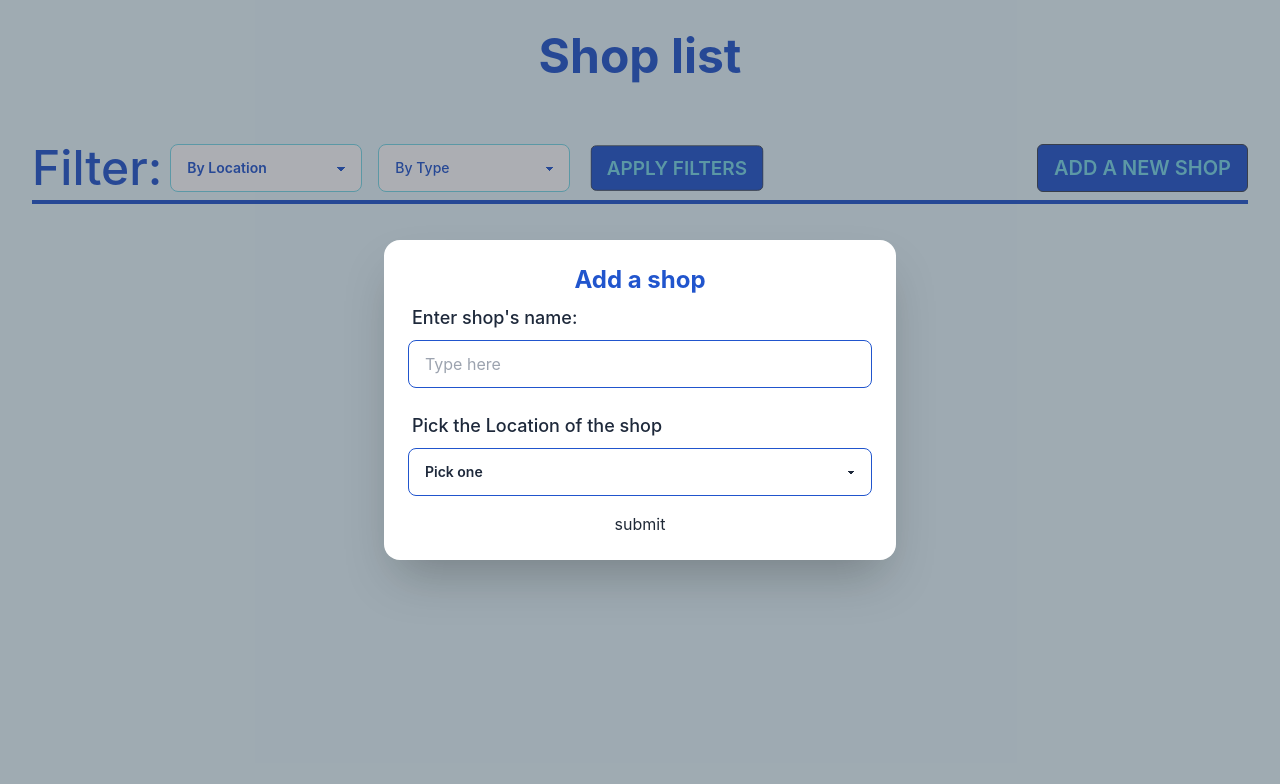
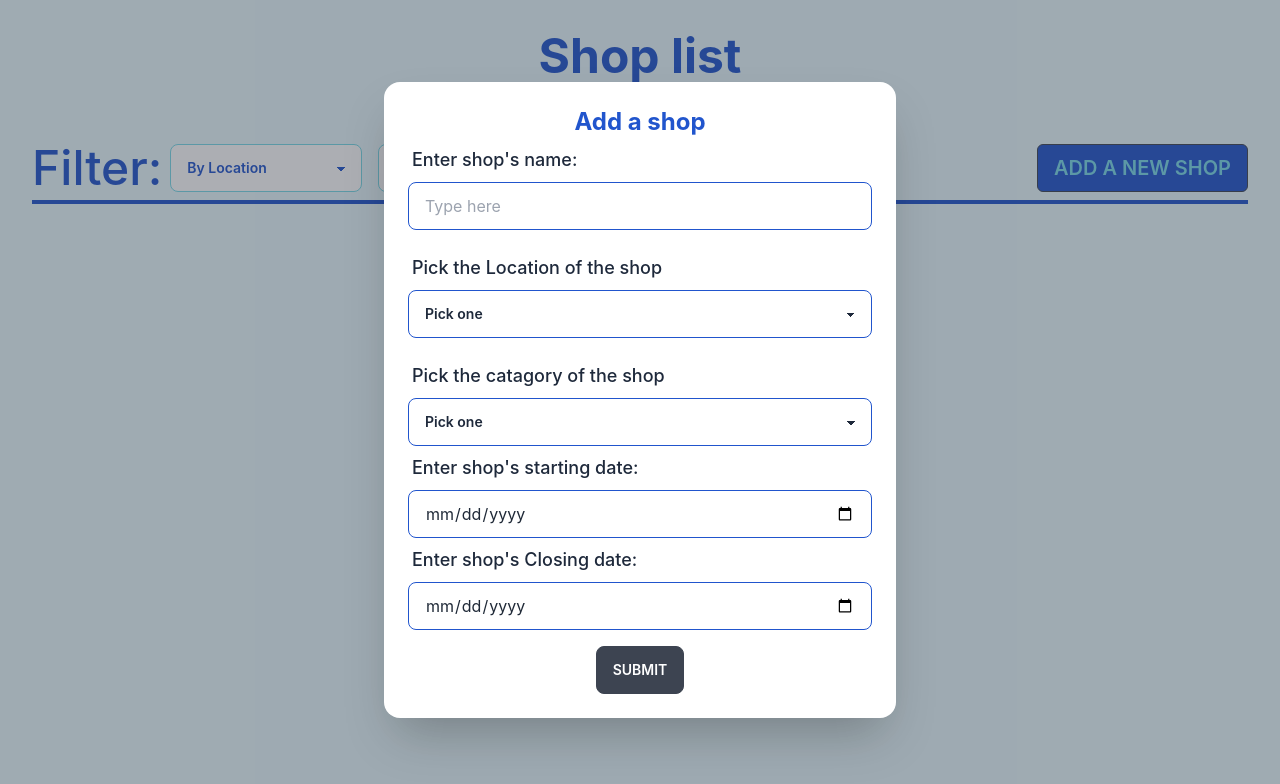
Before and after one commit to kridi32/shop-list, a React (Create React App) app: page / in a window 1280 px wide. Both pictures are taken after a click on the label "ADD A NEW SHOP". Shown: the top 784 px of the page. Built offline with nearby package versions, Linux system fonts and the light colour scheme.

Commit message:
date validation donw

```diff
--- a/src/Components/FormModal.js
+++ b/src/Components/FormModal.js
@@ -1,4 +1,4 @@
-import React from "react";
+import React, { useEffect, useState } from "react";
 import { useForm } from "react-hook-form";
 
 const FormModal = () => {
@@ -7,6 +7,19 @@ const FormModal = () => {
     formState: { errors },
     handleSubmit,
   } = useForm();
+  const [start, setStart] = useState(10);
+  const [end, setEnd] = useState(0);
+  const [dateErr, setDateErr] = useState("");
+  const [valid, setValid] = useState(true);
+  useEffect(() => {
+    if (end < start) {
+      setValid(true)
+      setDateErr("");
+    } else {
+      setValid(false);
+      setDateErr("You can not close your shop before it starts")
+    }
+  }, [start, end])
   return (
     <div>
       <input type="checkbox" id="my-modal" className="modal-toggle" />
@@ -50,32 +63,71 @@ const FormModal = () => {
                 </span>
 
               </label>
-              <select required
+              <select   required
                 className="select select-bordered bg-white text-slate-800 border-[#2155CD] w-full "
-                              {...register("loc", {
-                                  required: {
-                                      value: true,
-                                      message: "you have to add this "
-                    }
-                })}
+                        {...register("location")}
               >
-                <option disabled selected>
+                <option  value="">
                   Pick one
                 </option>
-                <option>Thane</option>
-                <option>Pune</option>
-                <option>Mumbai Suburban</option>
-                <option>Nashik</option>
-                <option>Nagpur</option>
-                <option>Ahmednagar</option>
-                <option>Solapur</option>
+                <option value="thane">Thane</option>
+                <option value="pune">Pune</option>
+                <option value="mumbai">Mumbai Suburban</option>
+                <option value="nashik">Nashik</option>
+                <option value="nagpur">Nagpur</option>
+                <option value="ahmednagar">Ahmednagar</option>
+                <option value="solapur">Solapur</option>
               </select>
+
+            </div>
+            <div className="form-control w-full mt-4 ">
               <label className="label">
-                <span className="label-text-alt text-red-700">  {errors.loc?.type === "required" &&
-                    "You have to put a name of the shop"} </span>
+                <span className="label-text font-medium text-slate-800 text-lg">
+                  Pick the catagory of the shop
+                </span>
+
+              </label>
+              <select   required
+                className="select select-bordered bg-white text-slate-800 border-[#2155CD] w-full "
+                        {...register("type")}
+              >
+                <option  value="">
+                  Pick one
+                </option>
+                <option value="grocery">Grocery</option>
+                <option value="butcher">Butcher</option>
+                <option value="baker">Baker</option>
+                <option value="chemist">Chemist</option>
+                <option value="stationary">Stationary shop</option>
+
+              </select>
+
+            </div>
+            <div className="form-control w-full  ">
+              <label className="label">
+                <span className="label-text font-medium text-slate-800 text-lg">
+                  Enter shop's starting date:
+                </span>
+              </label>
+              <input type="date" onChange={e => setEnd(Date.parse(e.target.value))} className="input input-bordered bg-white border-[#2155CD] w-full  "required />
+
+            </div>
+            <div className="form-control w-full  ">
+              <label className="label">
+                <span className="label-text font-medium text-slate-800 text-lg">
+                  Enter shop's Closing date:
+                </span>
+              </label>
+              <input type="date" onChange={e => setStart(Date.parse(e.target.value))} className="input input-bordered bg-white border-[#2155CD] w-full  " required/>
+              <label className="label">
+                <span className="label-text-alt text-red-700">
+                {dateErr}
+                </span>
               </label>
             </div>
-            <button type="submit">submit</button>
+            {
+              valid === true ? (<button className="btn" type="submit">submit</button>):(<button className="btn" disabled  type="submit">submit</button>)
+            }
           </form>
         </div>
       </div>
```
